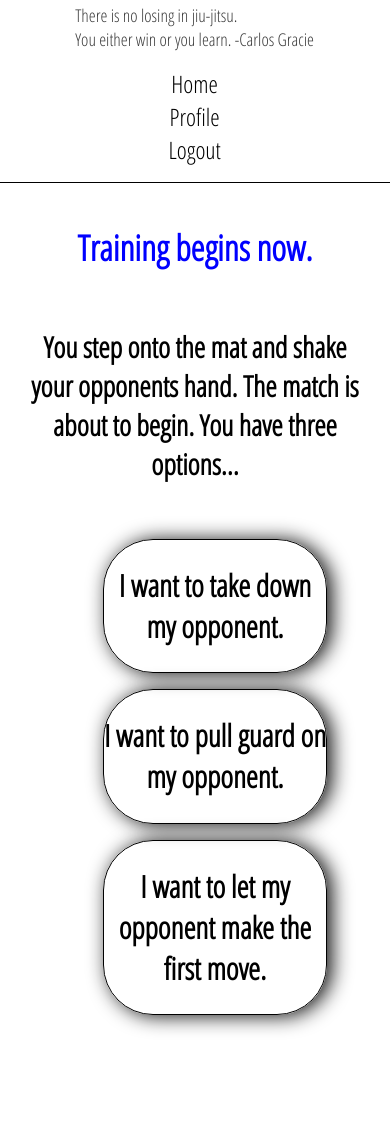
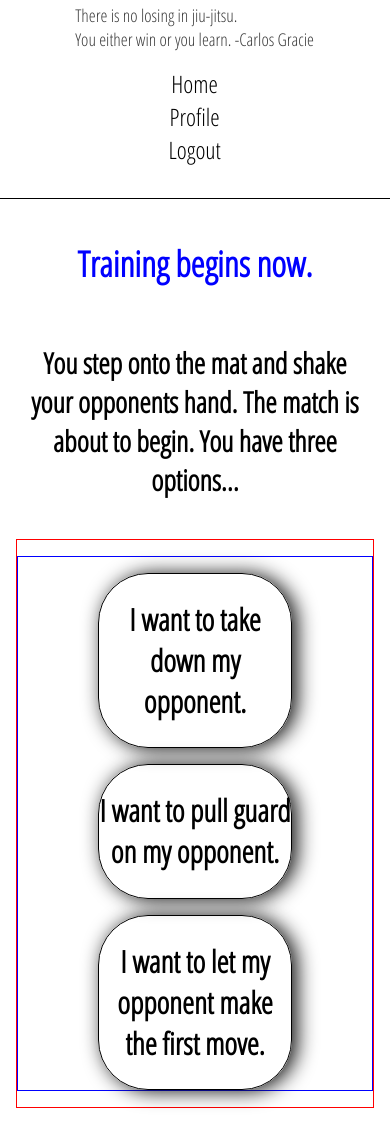
Before and after one commit to taylorhh5/Jiu-Jitsu, a React (Create React App) app in the folder app/: page /simulation in a window 390 px wide. Before the commit the page ends 1047 px from the top, so only its background shows below. Built offline with nearby package versions, Linux system fonts and the light colour scheme.

Commit message:
Added mobile styling to nav bar

```diff
--- a/app/src/NavBar.scss
+++ b/app/src/NavBar.scss
@@ -25,6 +25,9 @@
 flex-direction: column;
 align-items: center;
 height: auto;
+padding-bottom: 1rem;
+// border-bottom: 1px dashed;
+margin-bottom: 1rem;
     }
 
 }
--- a/app/src/Register.scss
+++ b/app/src/Register.scss
@@ -25,6 +25,9 @@
   border-radius: 0.25rem;
   border: 1px solid #ced4da;
   @media screen and (max-width: 500px) {
+    margin: 0rem;
+
+
   }
 }
 
--- a/app/src/Simulation.scss
+++ b/app/src/Simulation.scss
@@ -45,10 +45,15 @@
 .sim-move{
     display: flex;
     flex-direction: column;
-    align-items: center;
+    border: 1px solid blue;
+
 
     font-family: "Open Sans Condensed", sans-serif;
     list-style-type:none;
+    @media screen and (max-width: 900px) {
+        padding-right: 2.5rem;
+
+    }
     li{
         align-items: center;
         align-self:center ;
@@ -76,10 +81,12 @@
 
         }
 
+
+
     }
 }
 .sim-move-container{
-
+border: 1px solid red;
 
 }
 // a{
```
